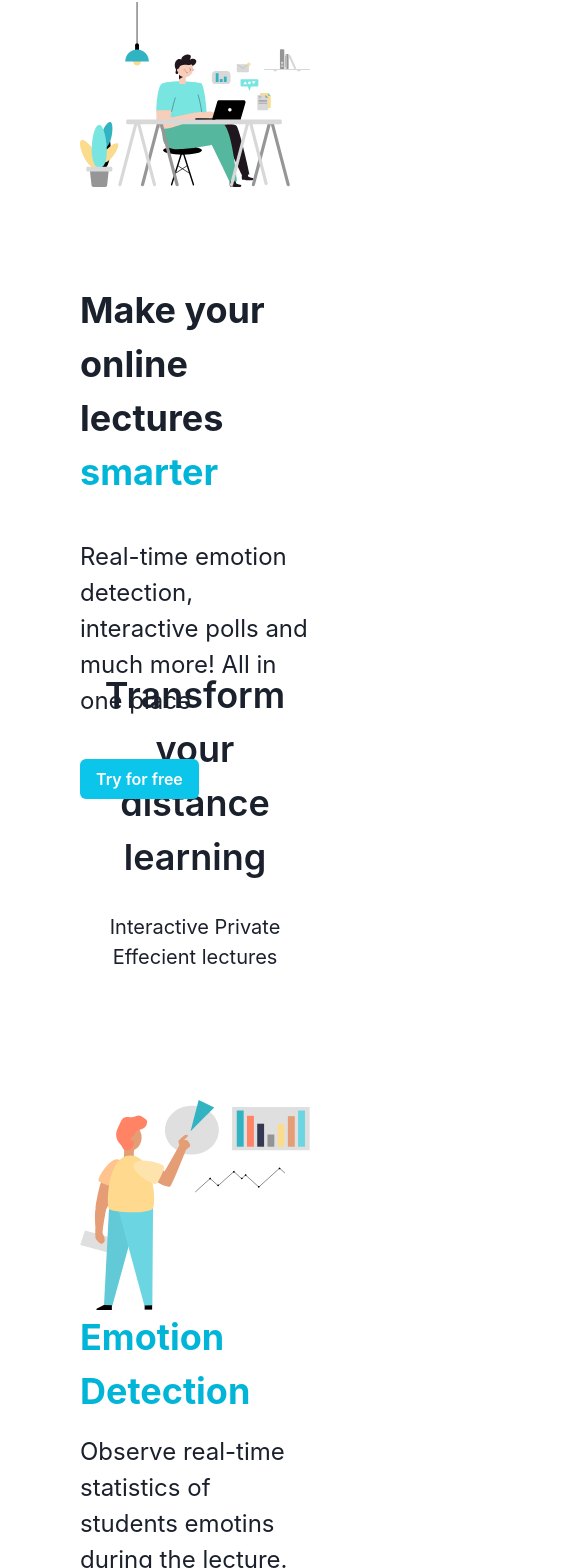
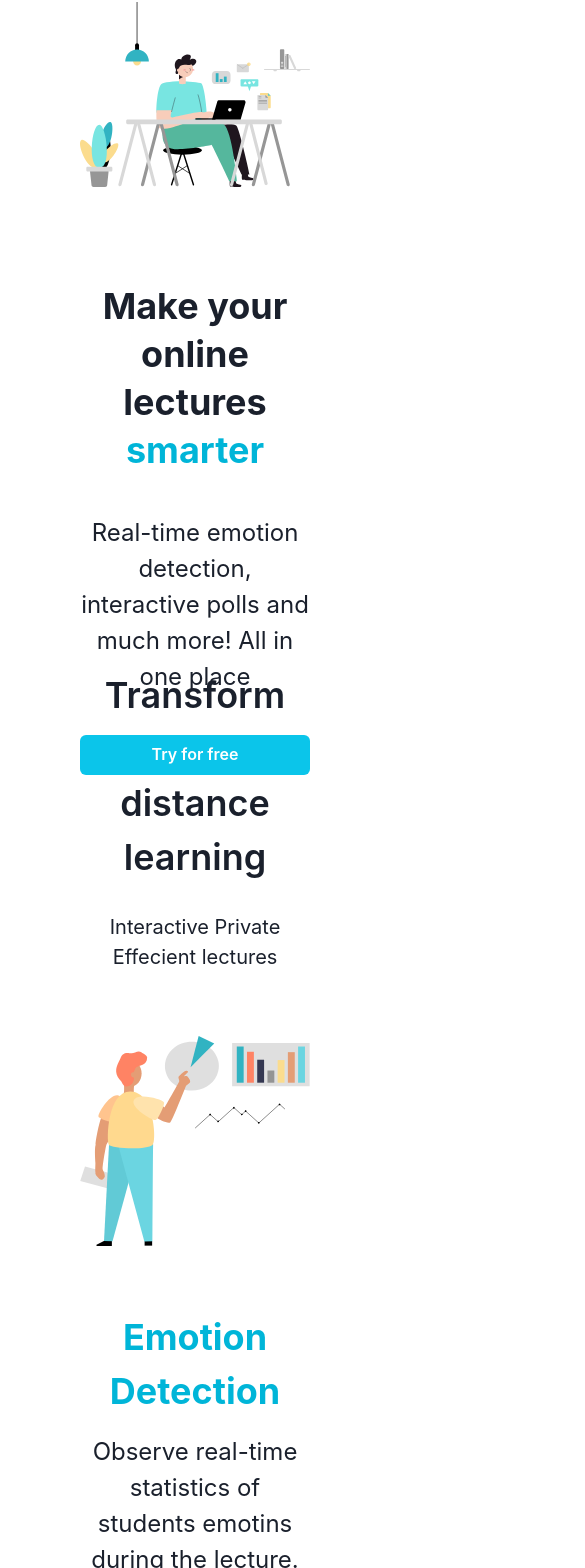
Before and after one commit to Edugaze-Inc/edugaze-fe, a React (Create React App) app: page / in a window 390 px wide. Shown: the part 216-1784 px from the top of the page, 585 px wide, since content can reach past the window. Built offline with nearby package versions, Linux system fonts and the light colour scheme.

Commit message:
finish landing + mob responsive

```diff
--- a/src/components/Logo.tsx
+++ b/src/components/Logo.tsx
@@ -1,4 +1,5 @@
 import { Image } from '@chakra-ui/image';
+import { ImageProps } from '@chakra-ui/react';
 import logo from 'src/assets/logo.png';
 
-export const Logo = () => <Image src={logo} />;
+export const Logo = (props: ImageProps) => <Image {...props} src={logo} />;
--- a/src/pages/landing/Landing.tsx
+++ b/src/pages/landing/Landing.tsx
@@ -1,12 +1,20 @@
 import { Header } from 'src/pages/landing/components/Header';
+import { Footer } from 'src/pages/landing/components/Footer';
 import { Box } from '@chakra-ui/layout';
 import { Landing1 } from './Landing1';
 import { Landing2 } from './Landing2';
+import { Landing3 } from './Landing3';
+import { Landing4 } from './Landing4';
+import { Landing5 } from './Landing5';
 
 export const Landing = () => (
   <Box paddingX={20} paddingTop={10}>
     <Header />
     <Landing1 />
     <Landing2 />
+    <Landing3 />
+    <Landing4 />
+    <Landing5 />
+    <Footer />
   </Box>
 );
--- a/src/pages/landing/Landing1.tsx
+++ b/src/pages/landing/Landing1.tsx
@@ -1,6 +1,6 @@
 import { Button } from '@chakra-ui/button';
 import { Image } from '@chakra-ui/image';
-import { Box, BoxProps, Flex, Text } from '@chakra-ui/layout';
+import { Box, BoxProps, Flex, Heading, Text } from '@chakra-ui/layout';
 import landing1 from 'src/assets/landing1.svg';
 
 export const Landing1: React.FC<BoxProps> = (props) => (
@@ -10,14 +10,29 @@ export const Landing1: React.FC<BoxProps> = (props) => (
       flexDirection={['column-reverse', 'column-reverse', 'row']}
     >
       <Box>
-        <Text paddingTop={24} fontWeight="bold" fontSize="4xl" mb="10">
+        <Heading
+          paddingTop={24}
+          textAlign={['center', 'center', 'unset']}
+          fontWeight="bold"
+          fontSize="4xl"
+          mb="10"
+        >
           Make your online lectures <Text color="cyan.500">smarter</Text>
-        </Text>
-        <Text fontSize="2xl" mb={10} maxW="360px">
+        </Heading>
+        <Text
+          fontSize="2xl"
+          mb={10}
+          maxW={['unset', 'unset', '360px']}
+          textAlign={['center', 'center', 'unset']}
+        >
           Real-time emotion detection, interactive polls and much more! All in
           one place
         </Text>
-        <Button colorScheme="cyan" textColor="white">
+        <Button
+          colorScheme="cyan"
+          width={['100%', '100%', 'unset']}
+          textColor="white"
+        >
           Try for free
         </Button>
       </Box>
--- a/src/pages/landing/Landing2.tsx
+++ b/src/pages/landing/Landing2.tsx
@@ -1,4 +1,3 @@
-import { Button } from '@chakra-ui/button';
 import { Image } from '@chakra-ui/image';
 import { Box, BoxProps, Flex, Text } from '@chakra-ui/layout';
 import landing2 from 'src/assets/landing2.svg';
@@ -8,18 +7,24 @@ export const Landing2: React.FC<BoxProps> = (props) => (
     <Text fontWeight="semibold" fontSize="4xl" mb="7" textAlign="center">
       Transform your distance learning
     </Text>
-    <Text textAlign="center" mb="32" fontSize="xl">
+    <Text textAlign="center" mb="16" fontSize="xl">
       Interactive Private Effecient lectures
     </Text>
     <Flex
       justify="space-around"
       flexDirection={['column-reverse', 'column-reverse', 'row']}
     >
-      <Box>
-        <Text fontWeight="bold" fontSize="4xl" mb="4" color="cyan.500">
+      <Box textAlign={['center', 'center', 'unset']}>
+        <Text
+          fontWeight="bold"
+          fontSize="4xl"
+          mb="4"
+          color="cyan.500"
+          pt={[16, 16, 'unset']}
+        >
           Emotion Detection
         </Text>
-        <Text fontSize="2xl" maxW="360px">
+        <Text fontSize="2xl" maxW={['unset', 'unset', '360px']}>
           Observe real-time statistics of students emotins during the lecture.
         </Text>
       </Box>
--- /dev/null
+++ b/src/pages/landing/Landing3.tsx
@@ -0,0 +1,25 @@
+import { Image } from '@chakra-ui/image';
+import { Box, BoxProps, Flex, Text } from '@chakra-ui/layout';
+import landing3 from 'src/assets/landing3.svg';
+
+export const Landing3: React.FC<BoxProps> = (props) => (
+  <Flex justify="center" flexDir="column" height="100vh" {...props} pt="10">
+    <Flex
+      justify="space-around"
+      align="center"
+      flexDirection={['column', 'column', 'row']}
+    >
+      <Image src={landing3} mb={[10, 10, 'unset']} />
+
+      <Box textAlign={['center', 'center', 'unset']}>
+        <Text fontWeight="bold" fontSize="4xl" mb="4" color="cyan.500">
+          Students Privacy
+        </Text>
+        <Text fontSize="2xl" maxW="360px">
+          Keep your students emotions anonymous and their data secure. No image
+          leaves their devices.
+        </Text>
+      </Box>
+    </Flex>
+  </Flex>
+);
--- /dev/null
+++ b/src/pages/landing/Landing4.tsx
@@ -0,0 +1,31 @@
+import { Image } from '@chakra-ui/image';
+import { Box, BoxProps, Flex, Text } from '@chakra-ui/layout';
+import { Tag } from '@chakra-ui/tag';
+import landing4 from 'src/assets/landing4.svg';
+
+export const Landing4: React.FC<BoxProps> = (props) => (
+  <Flex justify="center" flexDir="column" height="100vh" {...props} pt="10">
+    <Flex
+      bottom="0"
+      justify="space-around"
+      align="center"
+      mb="4"
+      flexDirection={['column-reverse', 'column-reverse', 'row']}
+    >
+      <Box textAlign={['center', 'center', 'unset']}>
+        <Box display="flex" alignItems="baseline">
+          <Text fontWeight="bold" fontSize="4xl" color="cyan.500" me={2}>
+            Interactive Polls
+          </Text>
+          <Box>
+            <Tag colorScheme="green">Comming soon</Tag>
+          </Box>
+        </Box>
+        <Text fontSize="2xl" maxW="360px">
+          Engage your class with interactive polls, quizzes and questions.
+        </Text>
+      </Box>
+      <Image src={landing4} mb={[16, 16, 'unset']} />
+    </Flex>
+  </Flex>
+);
--- /dev/null
+++ b/src/pages/landing/Landing5.tsx
@@ -0,0 +1,21 @@
+import { Image } from '@chakra-ui/image';
+import { BoxProps, Flex, Heading } from '@chakra-ui/layout';
+import { Button } from '@chakra-ui/button';
+import landing5 from 'src/assets/landing5.svg';
+
+export const Landing5: React.FC<BoxProps> = (props) => (
+  <Flex justify="center" flexDir="column" height="100vh" {...props} pt="10">
+    <Flex flexDir="column" align="center">
+      <Image src={landing5} mb={10} />
+      <Heading mb={10} fontSize="4xl">
+        Start your first lecture{' '}
+        <Heading display="inline" color="cyan.500">
+          now
+        </Heading>
+      </Heading>
+      <Button colorScheme="cyan" textColor="white">
+        Try for free
+      </Button>
+    </Flex>
+  </Flex>
+);
--- /dev/null
+++ b/src/pages/landing/components/Footer.tsx
@@ -0,0 +1,29 @@
+import { Center, Flex, HStack, Link, Text, VStack } from '@chakra-ui/layout';
+import { Logo } from 'src/components';
+
+export const Footer = () => (
+  <Flex
+    height="224px"
+    bgColor="gray.200"
+    mx="-20"
+    px="20"
+    justify="space-between"
+  >
+    <Center flexDir="column">
+      <Logo mb="10" />
+      <Text>©2021 Edugaze</Text>
+    </Center>
+    <HStack spacing={10}>
+      <VStack spacing={5}>
+        <Link>Products</Link>
+        <Link>About</Link>
+        <Link>Pricing</Link>
+      </VStack>
+      <VStack spacing={5}>
+        <Link>Help & Support</Link>
+        <Link>FAQs</Link>
+        <Link>Contact Us</Link>
+      </VStack>
+    </HStack>
+  </Flex>
+);
--- a/src/pages/landing/components/Header.tsx
+++ b/src/pages/landing/components/Header.tsx
@@ -7,7 +7,7 @@ export const Header: React.FC<FlexProps> = (props) => {
   return (
     <Flex justifyContent="space-between" {...props}>
       <Logo />
-      <HStack spacing={8}>
+      <HStack spacing={8} display={['none', 'none', 'flex']}>
         <Link>About</Link>
         <Link>Pricing</Link>
         <Link>FAQs</Link>
```
